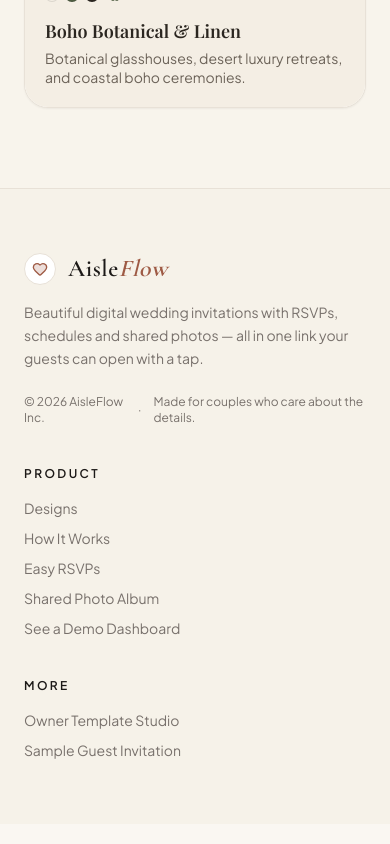
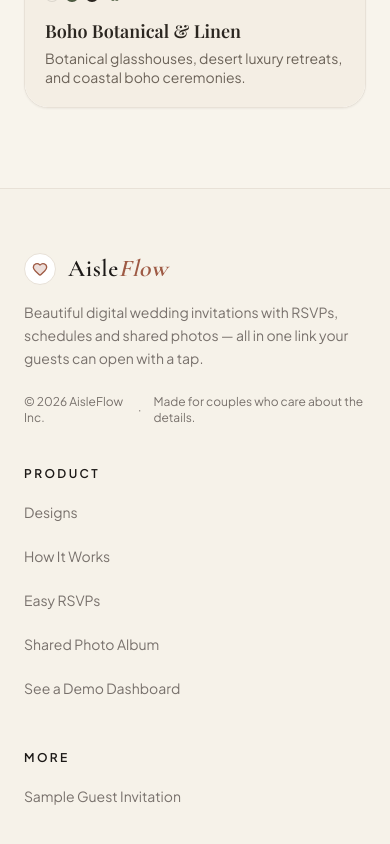
Before and after one commit to chiefwayne/Aisleflow2, a Next.js app: page / in a window 390 px wide. Shown: the part 7287-8131 px from the top of the page. Built offline with nearby package versions, Linux system fonts and the light colour scheme; no server answers; a web font is replaced by a local one.

Commit message:
fix(qa): ISSUE-008/009/010 — footer drops the owner-only studio link, How It Works matches the header, links are full-size taps on phones
Co-Authored-By: Claude Opus 5.5 <noreply@anthropic.com>

```diff
--- a/src/components/Footer.tsx
+++ b/src/components/Footer.tsx
@@ -27,20 +27,19 @@ export default function Footer() {
 
           <div>
             <h4 className="text-xs uppercase tracking-[0.2em] font-semibold text-aisle-charcoal">Product</h4>
-            <ul className="mt-4 space-y-2.5 text-sm text-aisle-muted">
-              <li><Link href="/templates" className="hover:text-aisle-charcoal transition-colors">Designs</Link></li>
-              <li><Link href="/#features" className="hover:text-aisle-charcoal transition-colors">How It Works</Link></li>
-              <li><Link href="/#features" className="hover:text-aisle-charcoal transition-colors">Easy RSVPs</Link></li>
-              <li><Link href="/#features" className="hover:text-aisle-charcoal transition-colors">Shared Photo Album</Link></li>
-              <li><Link href="/admin/admin_sophia_demo_7721" className="hover:text-aisle-charcoal transition-colors">See a Demo Dashboard</Link></li>
+            <ul className="mt-2 md:mt-4 md:space-y-2.5 text-sm text-aisle-muted">
+              <li><Link href="/templates" className="inline-flex min-h-11 items-center md:min-h-0 hover:text-aisle-charcoal transition-colors">Designs</Link></li>
+              <li><Link href="/#compare" className="inline-flex min-h-11 items-center md:min-h-0 hover:text-aisle-charcoal transition-colors">How It Works</Link></li>
+              <li><Link href="/#features" className="inline-flex min-h-11 items-center md:min-h-0 hover:text-aisle-charcoal transition-colors">Easy RSVPs</Link></li>
+              <li><Link href="/#features" className="inline-flex min-h-11 items-center md:min-h-0 hover:text-aisle-charcoal transition-colors">Shared Photo Album</Link></li>
+              <li><Link href="/admin/admin_sophia_demo_7721" className="inline-flex min-h-11 items-center md:min-h-0 hover:text-aisle-charcoal transition-colors">See a Demo Dashboard</Link></li>
             </ul>
           </div>
 
           <div>
             <h4 className="text-xs uppercase tracking-[0.2em] font-semibold text-aisle-charcoal">More</h4>
-            <ul className="mt-4 space-y-2.5 text-sm text-aisle-muted">
-              <li><Link href="/studio" className="hover:text-aisle-charcoal transition-colors">Owner Template Studio</Link></li>
-              <li><Link href="/g/guest_elena_vance" className="hover:text-aisle-charcoal transition-colors">Sample Guest Invitation</Link></li>
+            <ul className="mt-2 md:mt-4 md:space-y-2.5 text-sm text-aisle-muted">
+              <li><Link href="/g/guest_elena_vance" className="inline-flex min-h-11 items-center md:min-h-0 hover:text-aisle-charcoal transition-colors">Sample Guest Invitation</Link></li>
             </ul>
           </div>
         </div>
```
